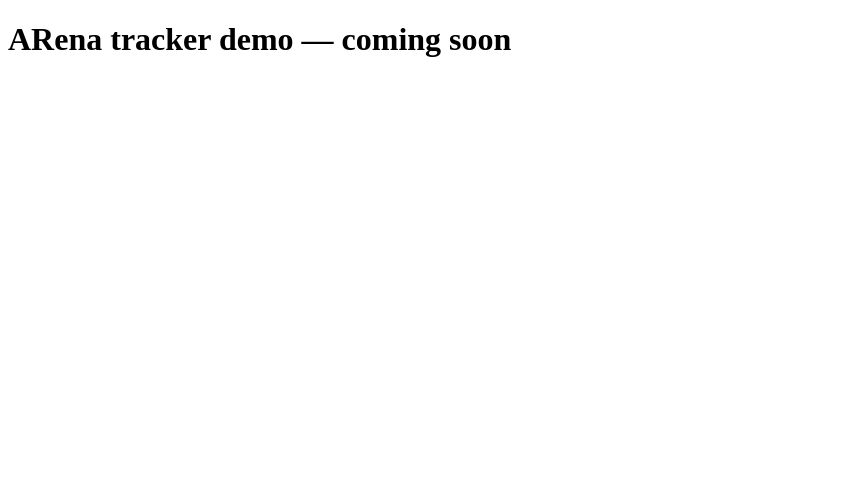
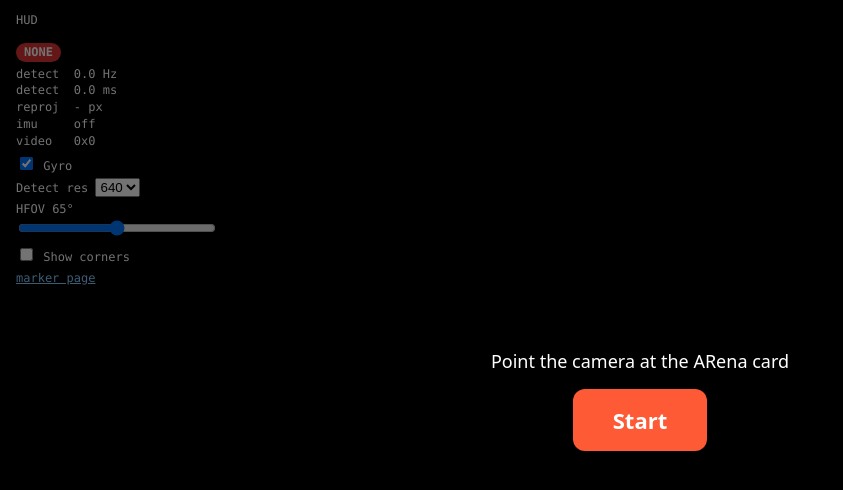
Before and after one commit to Gevrai/ARena, a website built with Vite: page demo/tracker.html in a window 1280 px wide. Shown: the whole page, without its empty margins (0-843 px from the left). Built offline with nearby package versions, Linux system fonts and the light colour scheme.

Commit message:
feat(demo): tracker demo page
Co-Authored-By: Claude Opus 5.5 <noreply@anthropic.com>

```diff
--- a/demo/tracker.html
+++ b/demo/tracker.html
@@ -2,10 +2,42 @@
 <html lang="en">
   <head>
     <meta charset="UTF-8" />
-<meta name="viewport" content="width=device-width, initial-scale=1" />
+    <meta name="viewport" content="width=device-width,initial-scale=1,viewport-fit=cover" />
     <title>ARena tracker demo</title>
   </head>
   <body>
-<h1>ARena tracker demo &mdash; coming soon</h1>
+    <video id="video" playsinline muted autoplay></video>
+    <canvas id="gl"></canvas>
+    <canvas id="overlay"></canvas>
+
+    <div id="hud">
+      <button id="hud-toggle" type="button" aria-label="Toggle HUD">HUD</button>
+      <div id="hud-body">
+        <div><span id="badge">none</span></div>
+        <pre id="stats"></pre>
+        <label><input type="checkbox" id="opt-gyro" /> Gyro</label>
+        <label
+          >Detect res
+          <select id="opt-res">
+            <option>480</option>
+            <option>640</option>
+            <option>960</option>
+          </select>
+        </label>
+        <label
+          >HFOV <span id="hfov-val"></span>&deg;
+          <input type="range" id="opt-hfov" min="50" max="80" step="1" />
+        </label>
+        <label><input type="checkbox" id="opt-corners" /> Show corners</label>
+        <a href="../marker/">marker page</a>
+      </div>
+    </div>
+
+    <div id="start-panel">
+      <p id="start-msg">Point the camera at the ARena card</p>
+      <button id="start" type="button">Start</button>
+    </div>
+
+    <script type="module" src="/src/demo/tracker-demo.ts"></script>
   </body>
 </html>
--- /dev/null
+++ b/src/demo/demo.css
@@ -0,0 +1,115 @@
+html,
+body {
+  margin: 0;
+  height: 100%;
+  overflow: hidden;
+  background: #000;
+  color: #fff;
+  font-family: ui-monospace, Menlo, Consolas, monospace;
+}
+#video,
+#gl,
+#overlay {
+  position: fixed;
+  inset: 0;
+  width: 100vw;
+  height: 100vh;
+  height: 100dvh;
+}
+#video {
+  object-fit: cover;
+}
+#overlay {
+  pointer-events: none;
+}
+#gl {
+  pointer-events: none;
+}
+#hud {
+  position: fixed;
+  top: max(8px, env(safe-area-inset-top));
+  left: max(8px, env(safe-area-inset-left));
+  z-index: 5;
+  font-size: 12px;
+  line-height: 1.4;
+  max-width: 46vw;
+}
+#hud-toggle {
+  font: inherit;
+  padding: 4px 8px;
+  border: 0;
+  border-radius: 4px;
+  background: rgba(0, 0, 0, 0.6);
+  color: #fff;
+}
+#hud-body {
+  margin-top: 4px;
+  padding: 6px 8px;
+  border-radius: 4px;
+  background: rgba(0, 0, 0, 0.6);
+}
+#hud.collapsed #hud-body {
+  display: none;
+}
+#hud pre {
+  margin: 4px 0;
+  font: inherit;
+  white-space: pre-wrap;
+}
+#hud label {
+  display: block;
+  margin: 4px 0;
+}
+#hud input[type='range'] {
+  width: 100%;
+}
+#hud a {
+  color: #8cf;
+}
+#badge {
+  display: inline-block;
+  padding: 1px 8px;
+  border-radius: 10px;
+  font-weight: 700;
+  background: #d33;
+  color: #fff;
+  text-transform: uppercase;
+}
+#badge.marker {
+  background: #2a2;
+}
+#badge.imu {
+  background: #e90;
+  color: #000;
+}
+#start-panel {
+  position: fixed;
+  inset: 0;
+  z-index: 10;
+  display: flex;
+  flex-direction: column;
+  align-items: center;
+  justify-content: center;
+  gap: 16px;
+  padding: 16px;
+  text-align: center;
+  background: rgba(0, 0, 0, 0.55);
+  font-family: system-ui, sans-serif;
+}
+#start-panel.hidden {
+  display: none;
+}
+#start-panel p {
+  margin: 0;
+  font-size: 18px;
+}
+#start {
+  font: inherit;
+  font-size: 22px;
+  font-weight: 700;
+  padding: 16px 40px;
+  border: 0;
+  border-radius: 12px;
+  background: #ff5a36;
+  color: #fff;
+}
--- /dev/null
+++ b/src/demo/tracker-demo.ts
@@ -0,0 +1,285 @@
+import {
+  AxesHelper,
+  BoxGeometry,
+  CircleGeometry,
+  DoubleSide,
+  EdgesGeometry,
+  Group,
+  LineBasicMaterial,
+  LineSegments,
+  Mesh,
+  MeshBasicMaterial,
+  PerspectiveCamera,
+  Scene,
+  SphereGeometry,
+  WebGLRenderer,
+} from 'three'
+import { createTracker } from '@arena/tracker'
+import type { TrackerError } from '@arena/tracker'
+import './demo.css'
+
+const byId = <T extends HTMLElement>(id: string): T => {
+  const el = document.getElementById(id)
+  if (!el) throw new Error(`missing #${id}`)
+  return el as T
+}
+
+const video = byId<HTMLVideoElement>('video')
+const glCanvas = byId<HTMLCanvasElement>('gl')
+const overlay = byId<HTMLCanvasElement>('overlay')
+const hud = byId('hud')
+const badge = byId('badge')
+const statsEl = byId('stats')
+const startPanel = byId('start-panel')
+const startMsg = byId('start-msg')
+const startBtn = byId<HTMLButtonElement>('start')
+const optGyro = byId<HTMLInputElement>('opt-gyro')
+const optRes = byId<HTMLSelectElement>('opt-res')
+const optHfov = byId<HTMLInputElement>('opt-hfov')
+const hfovVal = byId('hfov-val')
+const optCorners = byId<HTMLInputElement>('opt-corners')
+
+// ---- settings (localStorage, best effort) ----
+interface Settings {
+  gyro: boolean
+  detectWidth: number
+  hfov: number
+  corners: boolean
+  hudCollapsed: boolean
+}
+const KEY = 'arena-tracker-demo'
+const defaults: Settings = {
+  gyro: true,
+  detectWidth: 640,
+  hfov: 65,
+  corners: false,
+  hudCollapsed: false,
+}
+function loadSettings(): Settings {
+  try {
+    const raw = localStorage.getItem(KEY)
+    if (raw) {
+      const p = JSON.parse(raw) as Partial<Settings>
+      return {
+        gyro: typeof p.gyro === 'boolean' ? p.gyro : defaults.gyro,
+        detectWidth: [480, 640, 960].includes(Number(p.detectWidth))
+          ? Number(p.detectWidth)
+          : defaults.detectWidth,
+        hfov: Math.min(80, Math.max(50, Number(p.hfov) || defaults.hfov)),
+        corners: typeof p.corners === 'boolean' ? p.corners : defaults.corners,
+        hudCollapsed: p.hudCollapsed === true,
+      }
+    }
+  } catch {
+    // storage unavailable or corrupt: use defaults
+  }
+  return { ...defaults }
+}
+const settings = loadSettings()
+function saveSettings(): void {
+  try {
+    localStorage.setItem(KEY, JSON.stringify(settings))
+  } catch {
+    // ignore
+  }
+}
+
+// ---- tracker ----
+const tracker = createTracker({
+  video,
+  hfovDeg: settings.hfov,
+  detectWidth: settings.detectWidth,
+  useImu: settings.gyro,
+})
+
+// ---- three.js scene ----
+const renderer = new WebGLRenderer({ canvas: glCanvas, alpha: true, antialias: true })
+renderer.setClearColor(0x000000, 0)
+renderer.setPixelRatio(Math.min(window.devicePixelRatio, 2))
+const scene = new Scene()
+const camera = new PerspectiveCamera()
+camera.matrixAutoUpdate = false
+
+const content = new Group()
+content.add(new AxesHelper(0.03))
+const cube = new LineSegments(
+  new EdgesGeometry(new BoxGeometry(0.05, 0.05, 0.05)),
+  new LineBasicMaterial({ color: 0xffffff }),
+)
+cube.position.y = 0.025
+content.add(cube)
+const disc = new Mesh(
+  new CircleGeometry(0.075, 48),
+  new MeshBasicMaterial({ color: 0x33aaff, transparent: true, opacity: 0.25, side: DoubleSide }),
+)
+disc.rotation.x = -Math.PI / 2
+disc.position.y = 0.005
+content.add(disc)
+const ball = new Mesh(new SphereGeometry(0.01, 24, 16), new MeshBasicMaterial({ color: 0xff5a36 }))
+ball.position.set(0.04, 0.01, 0.03)
+content.add(ball)
+content.visible = false
+scene.add(content)
+
+let viewW = 0
+let viewH = 0
+function resize(): void {
+  viewW = window.innerWidth
+  viewH = window.innerHeight
+  renderer.setPixelRatio(Math.min(window.devicePixelRatio, 2))
+  renderer.setSize(viewW, viewH, false)
+  const dpr = Math.min(window.devicePixelRatio, 2)
+  overlay.width = Math.round(viewW * dpr)
+  overlay.height = Math.round(viewH * dpr)
+}
+window.addEventListener('resize', resize)
+window.addEventListener('orientationchange', resize)
+resize()
+
+// ---- HUD ----
+optGyro.checked = settings.gyro
+optRes.value = String(settings.detectWidth)
+optHfov.value = String(settings.hfov)
+hfovVal.textContent = String(settings.hfov)
+optCorners.checked = settings.corners
+hud.classList.toggle('collapsed', settings.hudCollapsed)
+
+byId('hud-toggle').addEventListener('click', () => {
+  settings.hudCollapsed = hud.classList.toggle('collapsed')
+  saveSettings()
+})
+optGyro.addEventListener('change', () => {
+  settings.gyro = optGyro.checked
+  tracker.setOptions({ useImu: settings.gyro })
+  saveSettings()
+})
+optRes.addEventListener('change', () => {
+  settings.detectWidth = Number(optRes.value)
+  tracker.setOptions({ detectWidth: settings.detectWidth })
+  saveSettings()
+})
+optHfov.addEventListener('input', () => {
+  settings.hfov = Number(optHfov.value)
+  hfovVal.textContent = String(settings.hfov)
+  tracker.setOptions({ hfovDeg: settings.hfov })
+  saveSettings()
+})
+optCorners.addEventListener('change', () => {
+  settings.corners = optCorners.checked
+  saveSettings()
+})
+
+// ---- start / errors ----
+const ERROR_TEXT: Record<TrackerError, string> = {
+  'camera-denied':
+    'Camera access was denied. Allow the camera for this site in your browser settings, then retry.',
+  'no-camera': 'No camera was found on this device.',
+  'insecure-context': 'The camera needs a secure (https) connection.',
+  unknown: 'Could not start the camera. Please retry.',
+}
+const INSTRUCTION = 'Point the camera at the ARena card'
+let started = false
+
+async function start(): Promise<void> {
+  // Must be called synchronously inside the gesture; do not await fullscreen
+  // (iOS needs the gesture for the motion permission prompt).
+  try {
+    const p = document.documentElement.requestFullscreen?.()
+    p?.catch(() => undefined)
+  } catch {
+    // ignore
+  }
+  startBtn.disabled = true
+  try {
+    await tracker.start()
+    started = true
+    startPanel.classList.add('hidden')
+  } catch (e) {
+    const code = (e as { code?: TrackerError } | null)?.code ?? 'unknown'
+    startMsg.textContent = ERROR_TEXT[code] ?? ERROR_TEXT.unknown
+    startBtn.textContent = 'Retry'
+  } finally {
+    startBtn.disabled = false
+  }
+}
+startMsg.textContent = INSTRUCTION
+startBtn.addEventListener('click', () => {
+  void start()
+})
+
+// ---- frame loop ----
+const ctx2d = overlay.getContext('2d')
+let lastStatsText = 0
+
+function drawCorners(): void {
+  if (!ctx2d) return
+  const dpr = overlay.width / Math.max(1, viewW)
+  ctx2d.setTransform(dpr, 0, 0, dpr, 0, 0)
+  ctx2d.clearRect(0, 0, viewW, viewH)
+  if (!settings.corners) return
+  const st = tracker.stats()
+  if (!st.corners || st.videoW <= 0 || st.videoH <= 0) return
+  // corners are in detect resolution: detectWidth x (detectWidth * videoH / videoW)
+  const k = st.videoW / settings.detectWidth
+  const s = Math.max(viewW / st.videoW, viewH / st.videoH)
+  const pts = st.corners.map((c) => ({
+    x: (c[0] * k - st.videoW / 2) * s + viewW / 2,
+    y: (c[1] * k - st.videoH / 2) * s + viewH / 2,
+  }))
+  ctx2d.lineWidth = 2
+  ctx2d.strokeStyle = '#0f0'
+  ctx2d.beginPath()
+  pts.forEach((p, i) => (i === 0 ? ctx2d.moveTo(p.x, p.y) : ctx2d.lineTo(p.x, p.y)))
+  ctx2d.closePath()
+  ctx2d.stroke()
+  const colors = ['#f00', '#ff0', '#0f0', '#0ff']
+  pts.forEach((p, i) => {
+    ctx2d.fillStyle = colors[i] ?? '#fff'
+    ctx2d.beginPath()
+    ctx2d.arc(p.x, p.y, 4, 0, Math.PI * 2)
+    ctx2d.fill()
+  })
+}
+
+function frame(now: number): void {
+  requestAnimationFrame(frame)
+  const pose = tracker.getPose()
+  const visible = pose.source !== 'none'
+  content.visible = visible
+  if (visible) {
+    camera.matrixWorld.fromArray(pose.matrix)
+    camera.matrixWorldInverse.copy(camera.matrixWorld).invert()
+    camera.projectionMatrix.fromArray(tracker.projectionMatrix(viewW, viewH, 0.01, 10))
+    camera.projectionMatrixInverse.copy(camera.projectionMatrix).invert()
+    renderer.render(scene, camera)
+  } else {
+    renderer.clear()
+  }
+  drawCorners()
+
+  badge.textContent = pose.source
+  badge.className = pose.source
+  if (now - lastStatsText > 200) {
+    lastStatsText = now
+    const st = tracker.stats()
+    const lines = [
+      `detect  ${st.detectHz.toFixed(1)} Hz`,
+      `detect  ${st.detectMs.toFixed(1)} ms`,
+      `reproj  ${Number.isFinite(st.reprojErrorPx) ? st.reprojErrorPx.toFixed(2) : '-'} px`,
+      `imu     ${st.imu ? 'on' : 'off'}`,
+      `video   ${st.videoW}x${st.videoH}`,
+    ]
+    if (st.lastError) lines.push(`error   ${st.lastError}`)
+    statsEl.textContent = lines.join('\n')
+  }
+}
+requestAnimationFrame(frame)
+
+tracker.onStatus((s) => {
+  if (s.state === 'error' && started) {
+    startMsg.textContent = ERROR_TEXT[s.reason ?? 'unknown']
+    startBtn.textContent = 'Retry'
+    startPanel.classList.remove('hidden')
+    started = false
+  }
+})
```
Lines whose indentation alone changed are shown as unchanged.
